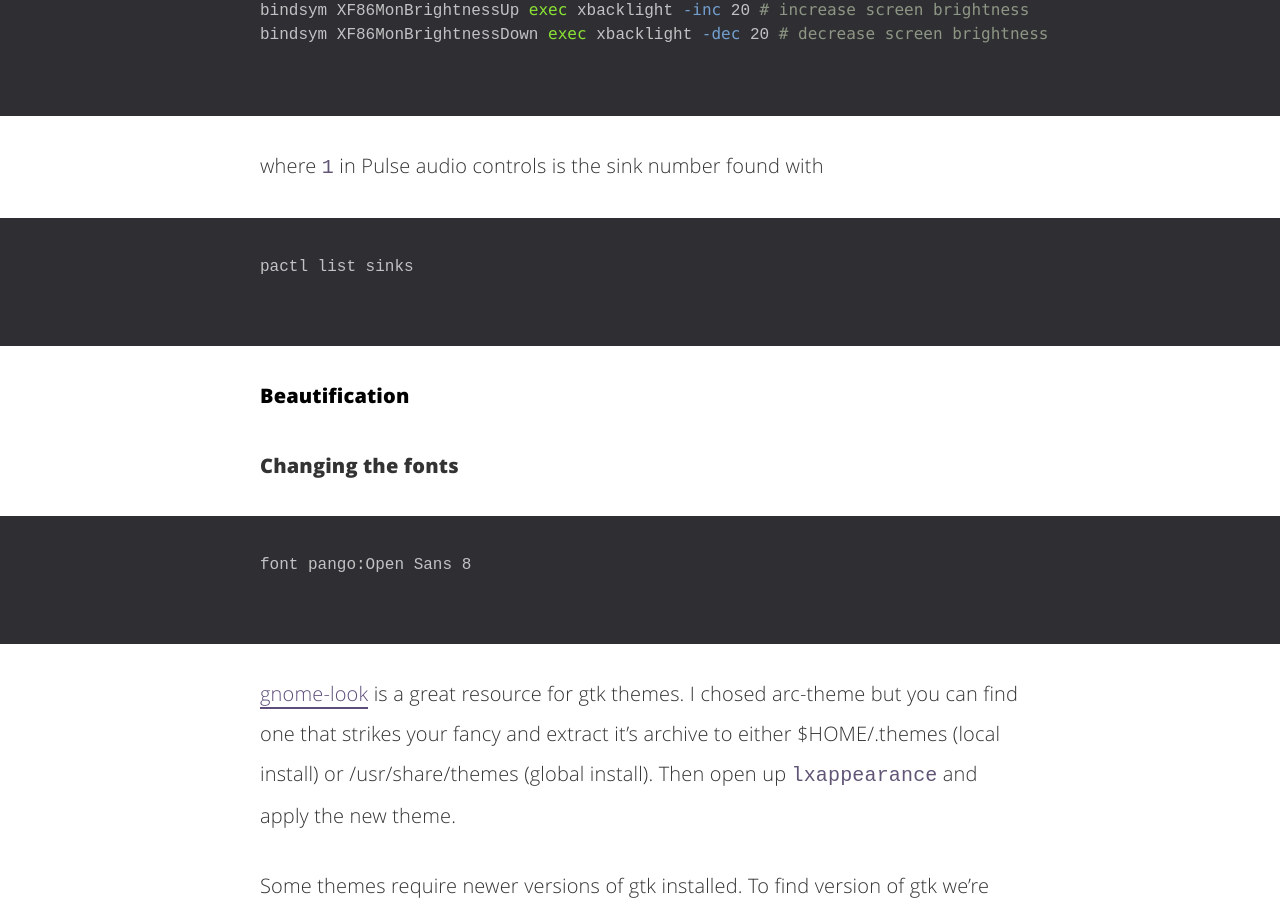
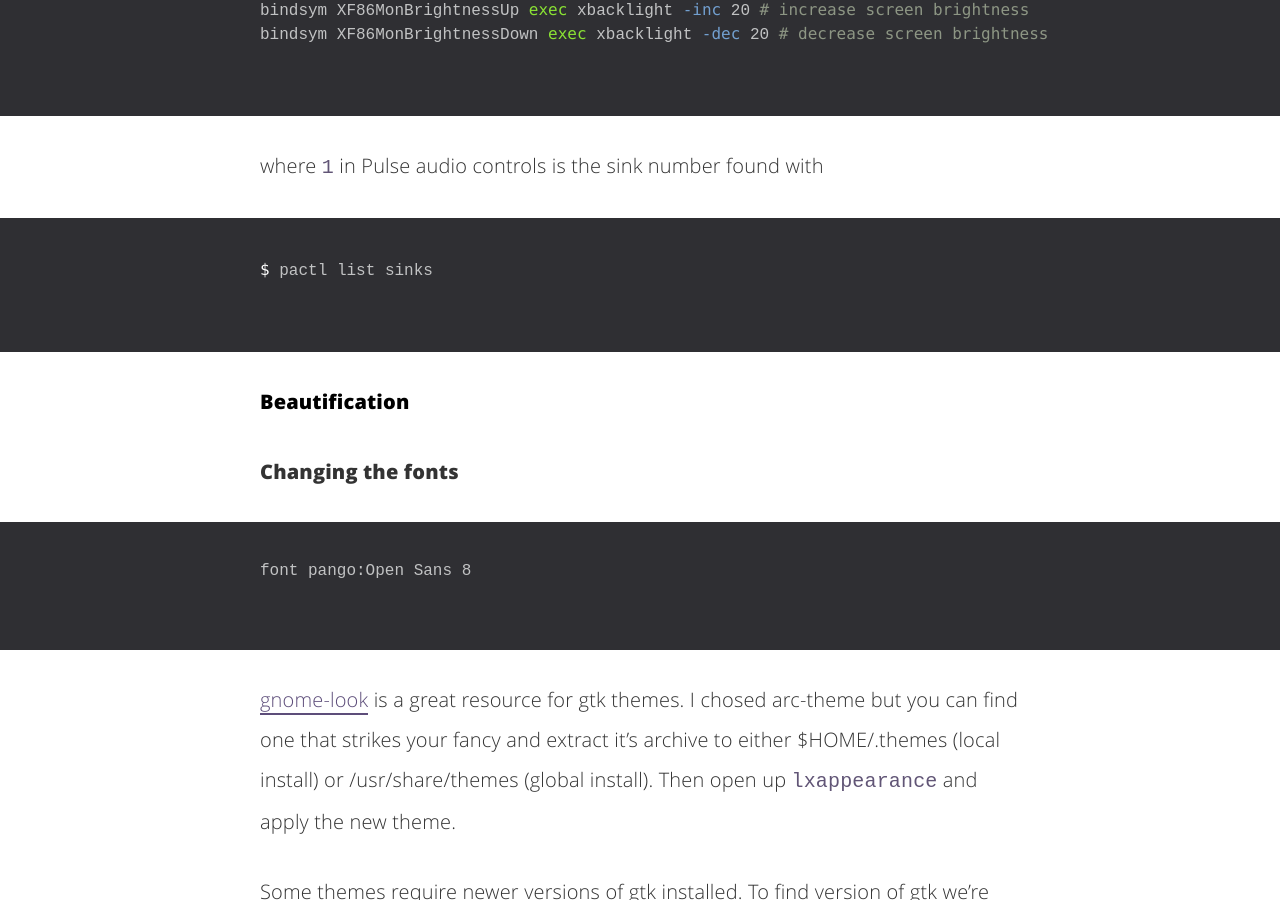
Before and after one commit to shibasisp/shibasisp.github.io, a Jekyll site: the page built from _posts/2016-09-12-i3Windows Manager.md, in a window 1280 px wide and 900 px high, scrolled down 4614 px. Built offline with Jekyll 4.4.1, drawn with Linux system fonts in a browser that asks for light colours; comment, search, counter and statistics services are not loaded.

````diff
--- a/_posts/2016-09-12-i3Windows Manager.md
+++ b/_posts/2016-09-12-i3Windows Manager.md
@@ -127,7 +127,7 @@ bindsym XF86MonBrightnessDown exec xbacklight -dec 20 # decrease screen brightne
 where `1` in Pulse audio controls is the sink number found with
 
 ```bash
-pactl list sinks
+$ pactl list sinks
 ```
 #### Beautification
 **Changing the fonts**
````
